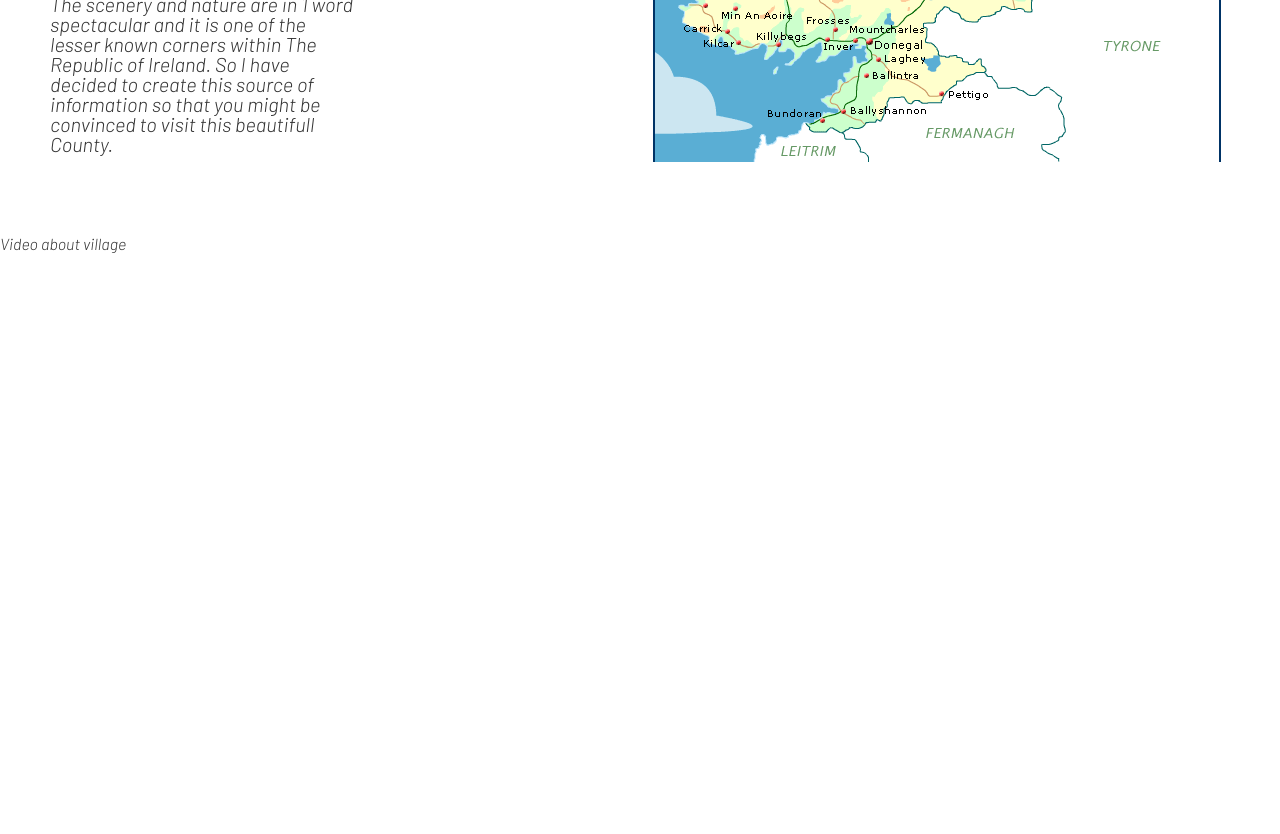
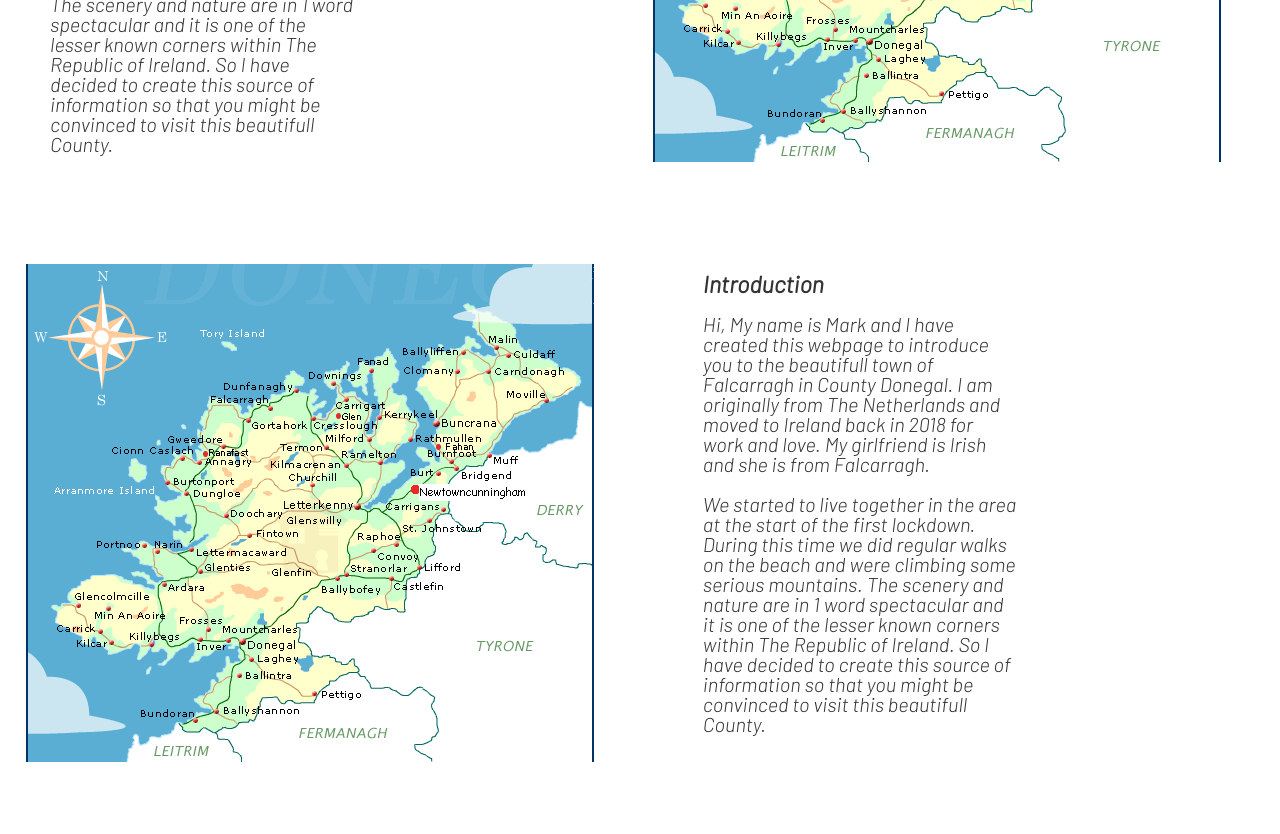
Before and after one commit to Markp1312/Portfolio-Project-1, a plain HTML site: page index.html in a window 1280 px wide. Shown: the part 916-1750 px from the top of the page. Before the commit the page ends 1169 px from the top, so only its background shows below. Drawn offline with Linux system fonts and the light colour scheme.

Commit message:
Add bottom section

```diff
--- a/assets/css/style.css
+++ b/assets/css/style.css
@@ -107,3 +107,37 @@ hr {
     width: 49%;
     float: right;
 }
+
+
+ /* Bottom Section */
+
+#home-bottom {
+    height: 600px;
+}
+
+#right-bottom-area {
+    padding-top: 30px;
+    width: 48%;
+    float: left;
+}
+
+.right-bottom-heading {
+    width: 50%;
+    margin-left: 40px;
+    padding: 10px;
+    line-height: 20px;
+    clear:both;
+    font-size: 125%;
+}
+
+#right-bottom-area {
+    padding-top: 30px;
+    width: 49%;
+    float: right;
+}
+
+#left-bottom-area {
+    padding-top: 30px;
+    width: 49%;
+    float: right;
+}
--- a/index.html
+++ b/index.html
@@ -64,8 +64,34 @@
             </div>
         </div>
     </section>
+    <section id="home-bottom">
+        <div id="right-bottom-area">
+            <div class="right-bottom-heading">
+                <h3>Introduction</h3>
+                <hr>
+                <p>
+                    Hi, My name is Mark and I have created this webpage to introduce you to the beautifull town of Falcarragh in County Donegal.
+                    I am originally from The Netherlands and moved to Ireland back in 2018 for work and love.
+                    My girlfriend is Irish and she is from Falcarragh.
+                    <hr>
+                    We started to live together in the area at the start of the first lockdown.
+                    During this time we did regular walks on the beach and were climbing some serious mountains.
+                    The scenery and nature are in 1 word spectacular and it is one of the lesser known corners within The Republic of Ireland.
+                    So I have decided to create this source of information so that you might be convinced to visit this beautifull County.
+                </p>
+            </div>
+        </div>
+        <div id="left-bottom-area">
+            <div class="left-bottom-heading">
+                <picture>
+                    <source srcset="/assets/images/donegal_map.gif"
+                            media="(min-width: 800px)">
+                    <img src="/assets/images/map_donegal_small.png" alt="Donegal location on map"/>
+                </picture>
+            </div>
+        </div>
 
-    <section>Video about village</section>
+    </section>
     <footer>
 
     </footer>
```
